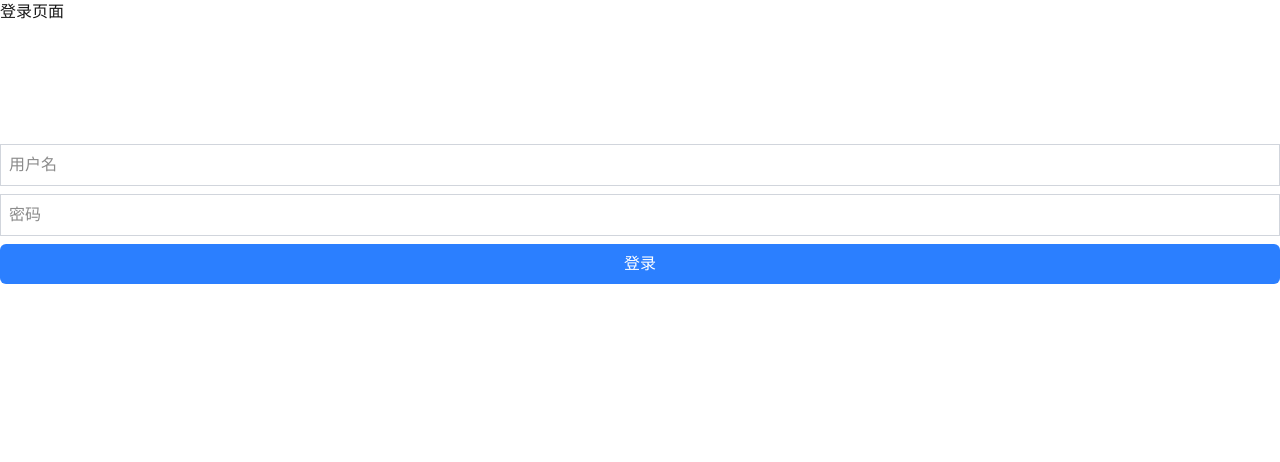
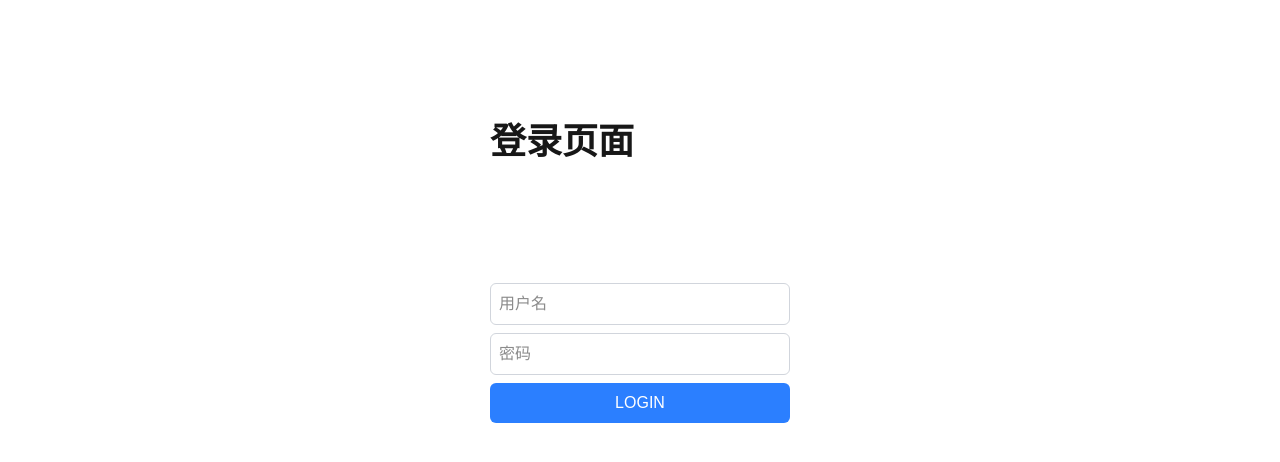
Before and after one commit to 1cutecoder/nextjsdemo, a Next.js app: page /login in a window 1280 px wide. Shown: the top 462 px of the page. Built offline with nearby package versions, Linux system fonts and the light colour scheme.

Commit message:
feat: zod

```diff
--- a/package.json
+++ b/package.json
@@ -10,7 +10,8 @@
   "dependencies": {
     "next": "16.2.7",
     "react": "19.2.4",
-    "react-dom": "19.2.4"
+    "react-dom": "19.2.4",
+    "zod": "^4.4.3"
   },
   "devDependencies": {
     "@tailwindcss/postcss": "^4",
--- /dev/null
+++ b/src/app/lib/login/action.ts
@@ -0,0 +1,25 @@
+'use server'
+
+import { z } from 'zod';
+const loginSchema = z.object(
+    {
+        username: z.string().min(6, '用户名不能小于6位'),
+        password: z.string().min(6, '密码不能小于6位')
+    }
+)
+
+export async function handleLogin(_prevState: any, formData: FormData) {
+    const result = loginSchema.safeParse(Object.fromEntries(formData))
+    if (!result.success) {
+        const errorMessage = z.treeifyError(result.error).properties;
+        let str = ''
+        Object.entries(errorMessage!).forEach(([_key, value]) => {
+            value.errors.forEach((error: any) => {
+                str += error + '\n';
+            }
+            )
+        })
+        return { message: str } //返回错误信息
+    }
+    return { message: '登录成功' }
+}
--- a/src/app/login/page.tsx
+++ b/src/app/login/page.tsx
@@ -1,34 +1,41 @@
 "use client";
+import { useActionState } from "react";
+import { handleLogin } from "../lib/login/action";
+const initialState = { message: "" };
+
 export default function Login() {
-  async function handleLogin(id: number, formData: FormData) {
-    const username = formData.get("username");
-    const password = formData.get("password");
-    const form = Object.fromEntries(formData);
-    console.log("handleLogin params: " + username, password, form, id);
-  }
-  const userFunction = handleLogin.bind(null, 1); //绑定id参数
+  const [state, formAction, isPending] = useActionState(
+    handleLogin,
+    initialState
+  );
 
   return (
     <div>
-      <div>登录页面</div>
-      <div className="flex flex-col gap-2 w-[300px] mx-auto mt-30" />
-      <form action={userFunction} className="flex flex-col gap-2">
+      <h1 className="flex flex-col gap-2 w-[300px] mx-auto mt-30">登录页面</h1>
+      {isPending && <div>Laoding</div>}
+      {state.message}
+      <div className="flex flex-col gap-2 w-[300px] mx-auto mt-30">
+        <form action={formAction} className="flex flex-col gap-2">
           <input
-          className="border border-gray-300 round-md p-2"
+            className="border border-gray-300 rounded-md p-2"
             type="text"
             name="username"
             placeholder="用户名"
-        ></input>
+          />
           <input
-          className="border border-gray-300 round-md p-2"
-          type="text"
+            className="border border-gray-300 rounded-md p-2"
+            type="password"
             name="password"
             placeholder="密码"
-        ></input>
-        <button type="submit" className="bg-blue-500 text-white p-2 rounded-md">
-          登录
+          />
+          <button
+            type="submit"
+            className="bg-blue-500 text-white p-2 rounded-md"
+          >
+            LOGIN
           </button>
         </form>
       </div>
+    </div>
   );
 }
```
Also changed, not shown: 1 other file (tests, documents, lock files or other folders). Lines whose indentation alone changed are shown as unchanged.
